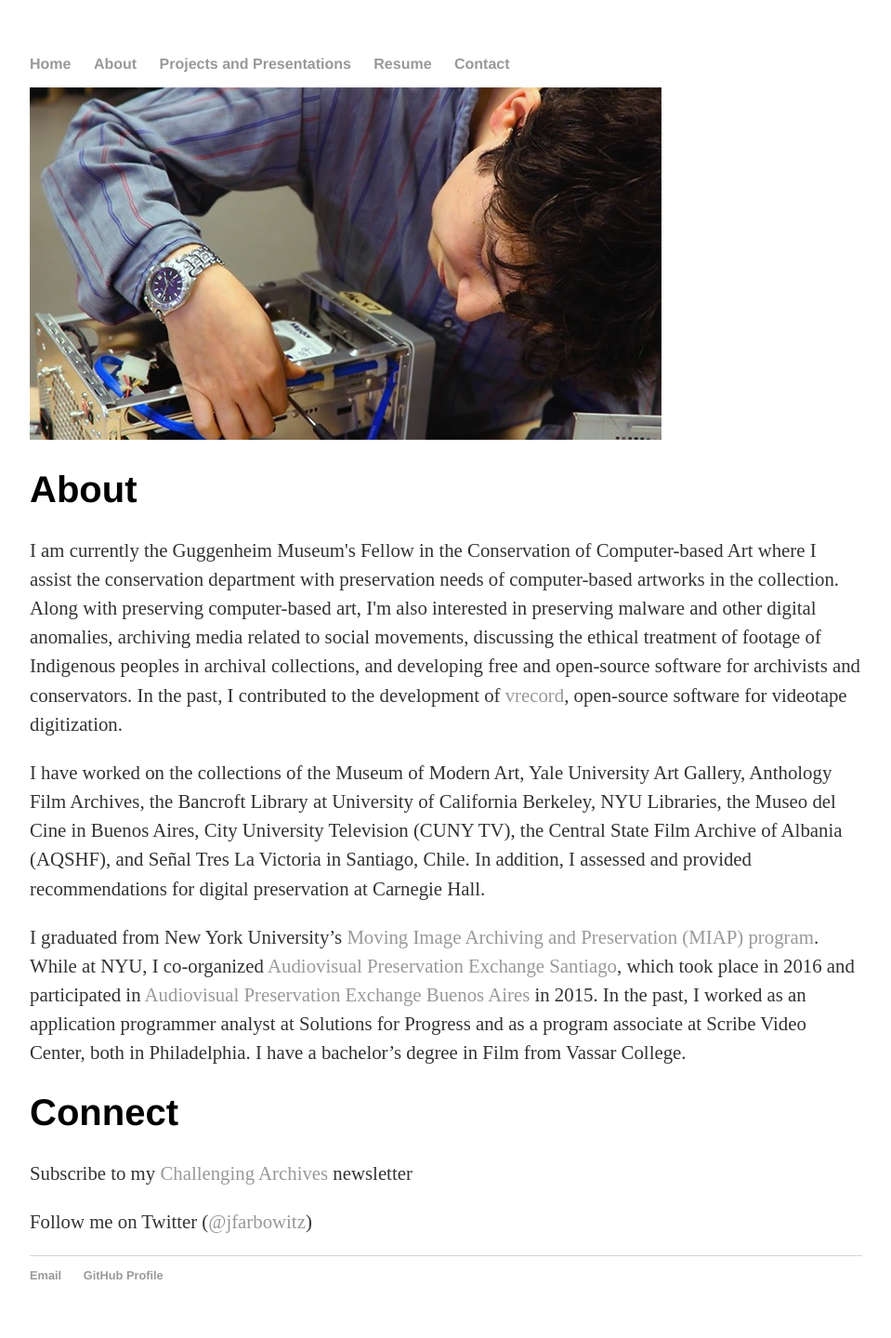
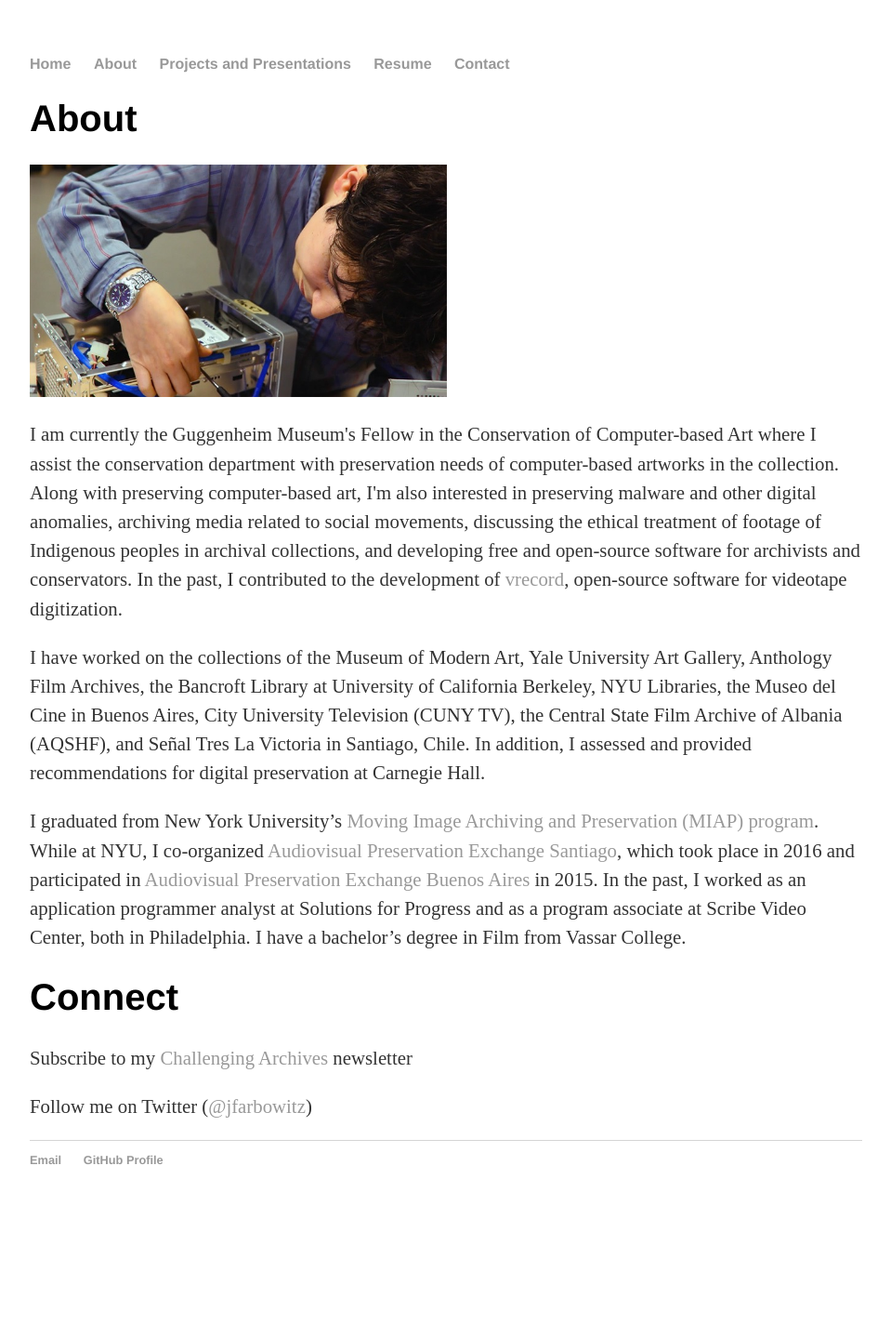
Before and after one commit to jfarbowitz/jfarbowitz.github.io, a Jekyll site: the page built from about/index.html, in a window 1280 px wide. Shown: the whole page at 93% size, without its empty margins (160-1119 px from the left). Built offline with Jekyll 4.4.1, drawn with Linux system fonts in a browser that asks for light colours; after the commit the page ends 1315 px from its top, so only the background shows below that.

Commit message:
adjusted image placement and height

```diff
--- a/about/index.html
+++ b/about/index.html
@@ -3,10 +3,9 @@ layout: default
 title: About Jonathan Farbowitz
 ---
 
-<img src="/images/opening_computer.jpg">
-
 	<div class="about">
 			<h1>About</h1>
+		<img src="/images/opening_computer.jpg" style="height:250px">
 	 <p>I am currently the Guggenheim Museum's Fellow in the Conservation of Computer-based Art where I assist the conservation department with preservation needs of computer-based artworks in the collection. Along with preserving computer-based art, I'm also interested in preserving malware and other digital anomalies, archiving media related to social movements, discussing the ethical treatment of footage of Indigenous peoples in archival collections, and developing free and open-source software for archivists and conservators. In the past, I contributed to the development of <a href="https://github.com/amiaopensource/vrecord" target="new">vrecord</a>, open-source software for videotape digitization.</p>
 	<p>I have worked on the collections of the Museum of Modern Art, Yale University Art Gallery, Anthology Film Archives, the Bancroft Library at University of California Berkeley, NYU Libraries, the Museo del Cine in Buenos Aires, City University Television (CUNY TV), the Central State Film Archive of Albania (AQSHF), and Señal Tres La Victoria in Santiago, Chile. In addition, I assessed and provided recommendations for digital preservation at Carnegie Hall.</p>
 
```
